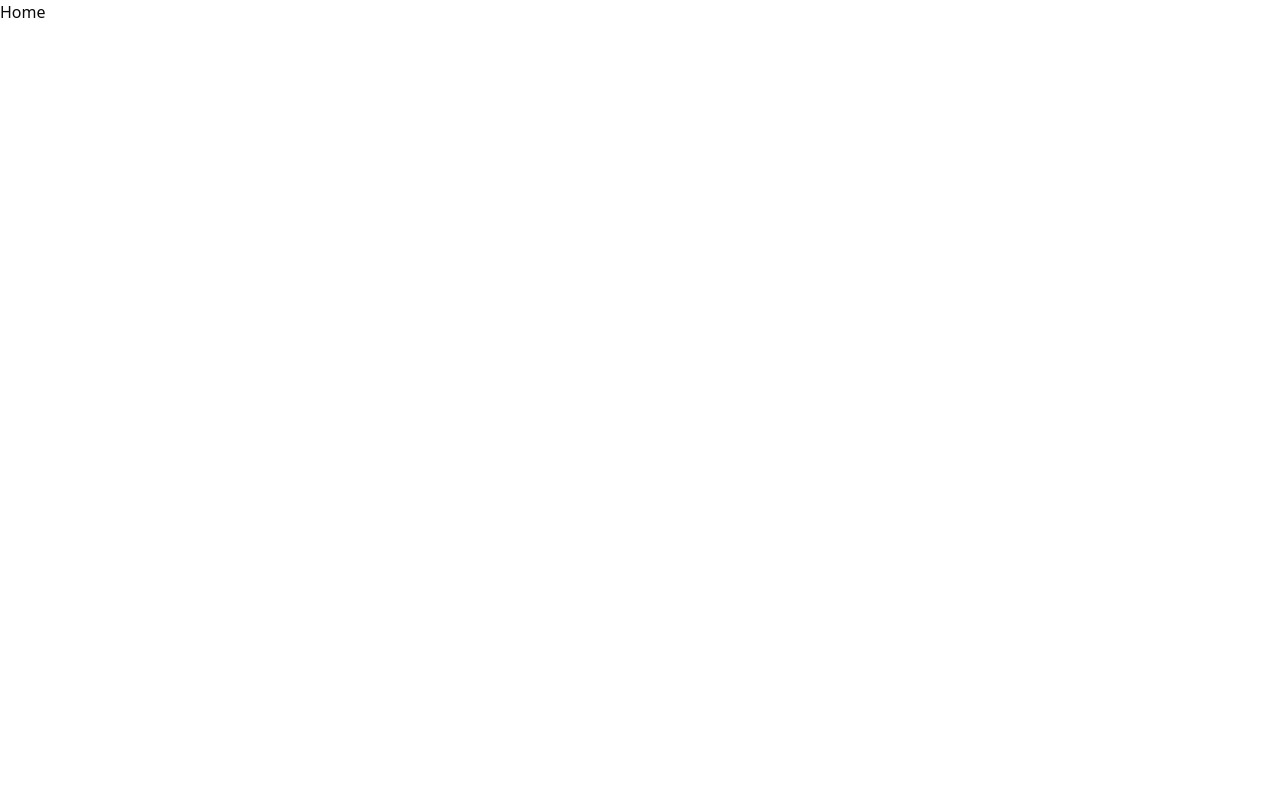
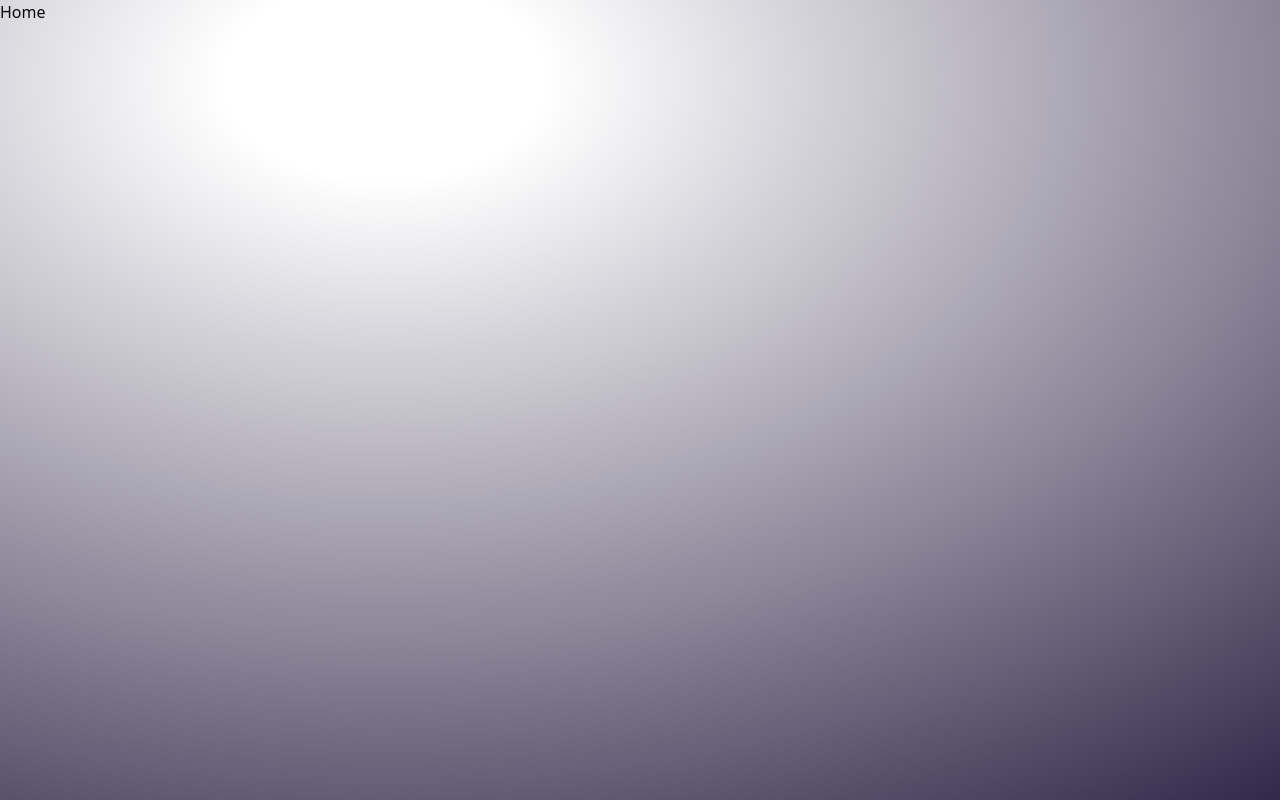
Before and after one commit to savarkavi/instagram-sass-app, a Next.js app: page / in a window 1280 px wide. Built offline with nearby package versions, Linux system fonts and the light colour scheme.

Commit message:
style: update body background to a radial gradient

```diff
--- a/src/app/globals.css
+++ b/src/app/globals.css
@@ -117,6 +117,6 @@
     @apply border-border outline-ring/50;
   }
   body {
-    @apply bg-background text-foreground;
+    @apply text-foreground min-h-screen bg-[radial-gradient(125%_125%_at_30%_10%,rgba(255,255,255,0)_10%,rgba(28,18,54,1)_100%)];
   }
 }
```
